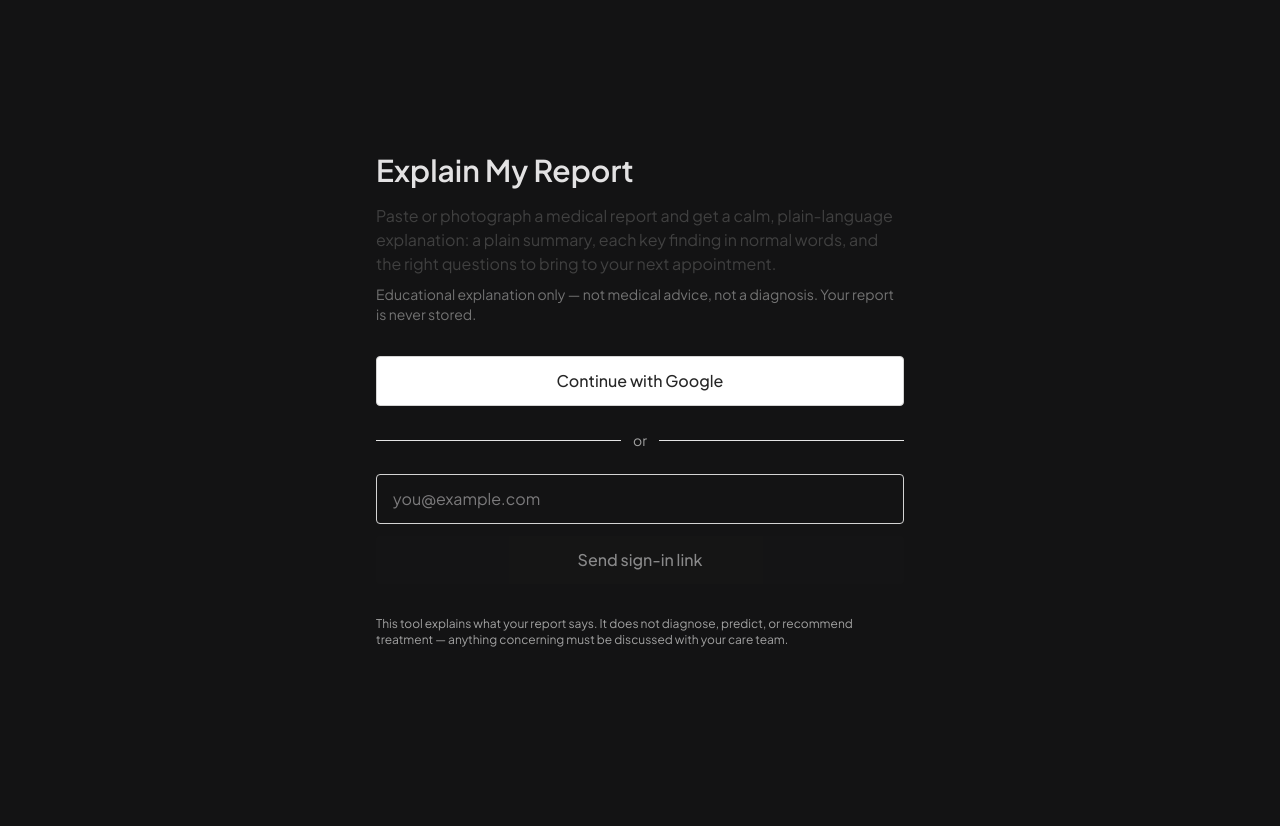
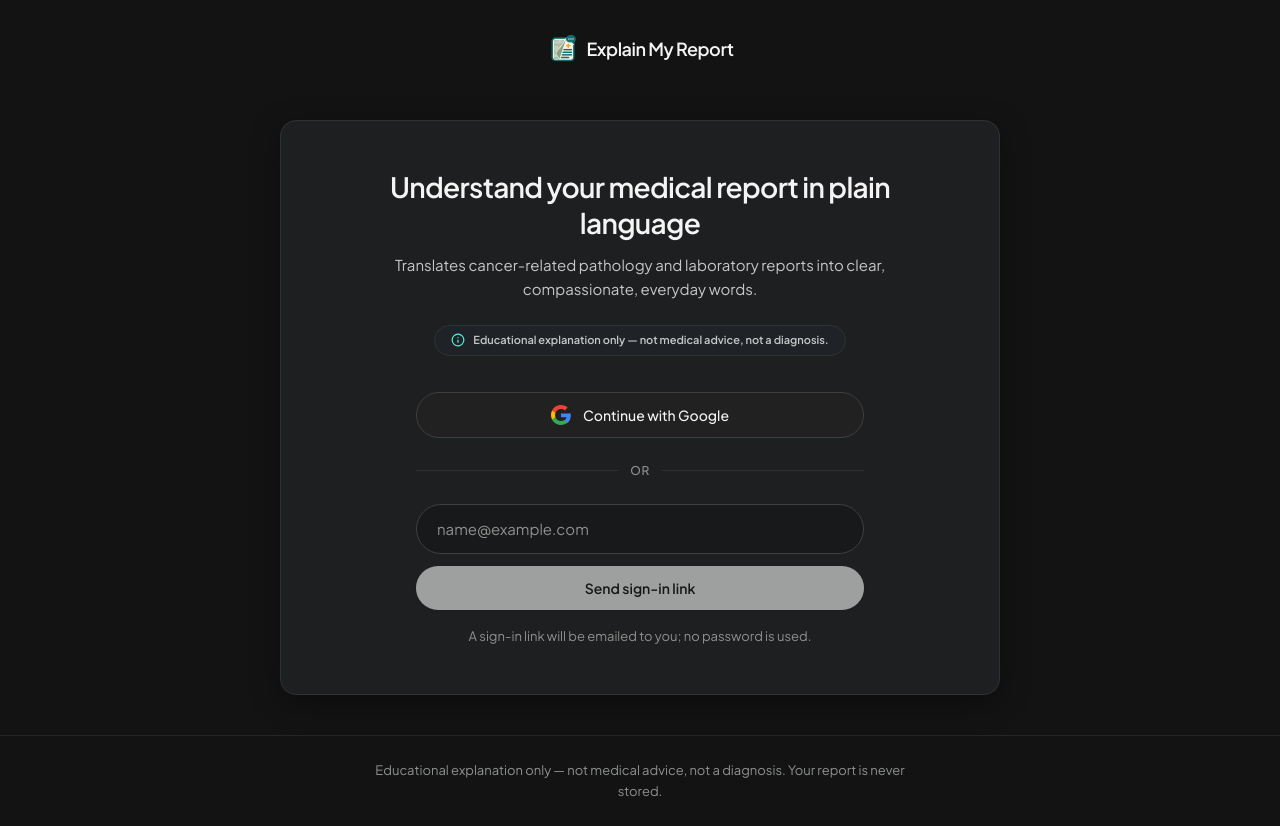
Before and after one commit to Rehan-nawroz/Explain-My-Report, a Next.js app: page / in a window 1280 px wide. Before the commit the page ends 800 px from the top, so only its background shows below. Built offline with nearby package versions, Linux system fonts and the light colour scheme; no server answers.

Commit message:
dark sign-in screen matching the design

```diff
--- a/components/auth-signin.tsx
+++ b/components/auth-signin.tsx
@@ -1,12 +1,14 @@
 "use client";
 
+import Image from "next/image";
 import { useState } from "react";
+import { Info, Mail } from "lucide-react";
 import { createClient } from "@/lib/supabase/client";
 
 /**
- * Signed-out screen (mechanics per approved frontend spec, Screen 1):
- * pitch block → "Continue with Google" → divider "or" → email field +
- * "Send sign-in link" → confirmation state. Boundary line in footer.
+ * Signed-out screen — Screen 1 of the design package.
+ * One hero card: headline, boundary pill, Google, "or", magic link.
+ * Authentication mechanics are unchanged from Task 6.
  */
 export default function AuthSignIn() {
   const [email, setEmail] = useState("");
@@ -43,76 +45,147 @@ export default function AuthSignIn() {
   }
 
   return (
-    <main className="mx-auto flex min-h-screen max-w-xl flex-col justify-center px-6 py-16">
-      <h1 className="text-3xl font-semibold">Explain My Report</h1>
-      <p className="mt-4 text-neutral-700">
-        Paste or photograph a medical report and get a calm, plain-language
-        explanation: a plain summary, each key finding in normal words, and the
-        right questions to bring to your next appointment.
+    <div className="flex min-h-screen flex-col bg-canvas">
+      <header className="mx-auto w-full max-w-7xl px-6 pb-4 pt-8">
+        <div className="flex select-none items-center justify-center gap-2">
+          <Image
+            src="/logo.png"
+            alt=""
+            width={32}
+            height={32}
+            className="rounded-lg"
+            priority
+          />
+          <span className="text-[18px] font-semibold tracking-tight text-ink-strong">
+            Explain My Report
+          </span>
+        </div>
+      </header>
+
+      <main className="mx-auto flex w-full max-w-[48rem] flex-1 flex-col items-center justify-center px-4 py-6 sm:px-6 md:py-10">
+        <section className="rise-in w-full rounded-2xl border border-[#2f3336] bg-surface p-6 shadow-[0_8px_30px_rgb(0,0,0,0.35)] sm:p-10 md:p-12">
+          <div className="space-y-3 text-center">
+            <h1 className="text-[28px] font-semibold leading-9 tracking-tight text-ink-strong">
+              Understand your medical report in plain language
+            </h1>
+            <p className="mx-auto max-w-xl text-body text-ink-soft">
+              Translates cancer-related pathology and laboratory reports into
+              clear, compassionate, everyday words.
             </p>
-      <p className="mt-2 text-sm text-neutral-500">
-        Educational explanation only — not medical advice, not a diagnosis.
-        Your report is never stored.
+          </div>
+
+          <div className="mt-6 flex justify-center">
+            <p className="inline-flex items-center gap-2 rounded-full border border-[#2f3336] bg-[#1f2328] px-4 py-1.5 text-[11px] font-semibold text-ink-soft">
+              <Info className="h-3.5 w-3.5 text-primary-bright" aria-hidden />
+              Educational explanation only — not medical advice, not a
+              diagnosis.
             </p>
+          </div>
 
+          <div className="mx-auto mt-9 max-w-md space-y-6">
             <button
               type="button"
               onClick={signInWithGoogle}
-        className="mt-8 w-full rounded border border-neutral-300 bg-white px-4 py-3 font-medium text-neutral-800 hover:bg-neutral-50"
+              className="flex w-full items-center justify-center gap-3 rounded-full border border-line-strong bg-[#212121] px-5 py-3 text-sm font-medium text-ink-strong transition-colors hover:bg-surface-elevated"
             >
+              <svg
+                aria-hidden="true"
+                className="h-5 w-5 flex-shrink-0"
+                viewBox="0 0 24 24"
+              >
+                <path
+                  d="M23.745 12.27c0-.7-.06-1.4-.19-2.07H12v4.51h6.6c-.29 1.52-1.14 2.8-2.4 3.66v3.05h3.88c2.27-2.09 3.66-5.17 3.66-9.15z"
+                  fill="#4285F4"
+                />
+                <path
+                  d="M12 24c3.24 0 5.95-1.08 7.93-2.91l-3.88-3.05c-1.08.72-2.45 1.16-4.05 1.16-3.12 0-5.77-2.1-6.72-4.93H1.24v3.15C3.26 21.36 7.36 24 12 24z"
+                  fill="#34A853"
+                />
+                <path
+                  d="M5.28 14.27c-.25-.72-.38-1.49-.38-2.27s.13-1.55.38-2.27V6.58H1.24C.45 8.16 0 9.94 0 12s.45 3.84 1.24 5.42l4.04-3.15z"
+                  fill="#FBBC05"
+                />
+                <path
+                  d="M12 4.75c1.77 0 3.35.61 4.6 1.8l3.42-3.42C17.95 1.19 15.24 0 12 0 7.36 0 3.26 2.64 1.24 6.58l4.04 3.15c.95-2.83 3.6-4.98 6.72-4.98z"
+                  fill="#EA4335"
+                />
+              </svg>
               Continue with Google
             </button>
 
-      <div className="my-6 flex items-center gap-3 text-sm text-neutral-400">
-        <span className="h-px flex-1 bg-neutral-200" />
+            <div className="flex items-center gap-3">
+              <span className="h-px flex-1 bg-[#2e3134]" />
+              <span className="text-[12px] font-medium uppercase tracking-wider text-ink-muted">
                 or
-        <span className="h-px flex-1 bg-neutral-200" />
+              </span>
+              <span className="h-px flex-1 bg-[#2e3134]" />
             </div>
 
             {sent ? (
-        <p className="rounded border border-neutral-200 bg-neutral-50 px-4 py-3 text-sm text-neutral-700">
+              <div className="rounded-2xl border border-teal-500/25 bg-[#16211f] p-5 text-center">
+                <Mail className="mx-auto h-5 w-5 text-primary" aria-hidden />
+                <p className="mt-2 text-body text-ink">
                   Check your email — we sent a sign-in link to{" "}
-          <strong>{email}</strong>.{" "}
+                  <strong className="font-medium text-ink-strong">
+                    {email}
+                  </strong>
+                  .
+                </p>
+                <p className="mt-1 text-caption text-ink-muted">
+                  The link signs you in; no password is used.
+                </p>
                 <button
                   type="button"
-            className="underline"
                   onClick={() => setSent(false)}
+                  className="mt-3 text-caption text-primary underline underline-offset-4 transition-colors hover:text-primary-bright"
                 >
                   Use a different email
                 </button>
-        </p>
+              </div>
             ) : (
-        <form onSubmit={sendMagicLink} className="flex flex-col gap-3">
+              <form onSubmit={sendMagicLink} className="space-y-3">
+                <div>
+                  <label className="sr-only" htmlFor="user-email">
+                    Email address
+                  </label>
                   <input
+                    id="user-email"
                     type="email"
                     required
                     value={email}
-            onChange={(e) => setEmail(e.target.value)}
-            placeholder="you@example.com"
-            className="w-full rounded border border-neutral-300 px-4 py-3"
-            aria-label="Email address"
+                    onChange={(event) => setEmail(event.target.value)}
+                    placeholder="name@example.com"
+                    className="w-full rounded-full border border-line-strong bg-surface-ambient px-5 py-3 text-body text-ink transition-colors placeholder:text-ink-muted focus:border-primary-bright focus:bg-[#141517] focus:outline-none focus:ring-2 focus:ring-primary-bright/20"
                   />
+                </div>
                 <button
                   type="submit"
                   disabled={busy || email.trim().length === 0}
-            className="w-full rounded bg-neutral-900 px-4 py-3 font-medium text-white disabled:opacity-50"
+                  className="w-full rounded-full bg-[#f4f4f4] px-5 py-3 text-sm font-semibold text-[#131314] shadow-sm transition-colors hover:bg-white disabled:cursor-not-allowed disabled:opacity-60"
                 >
                   {busy ? "Sending…" : "Send sign-in link"}
                 </button>
+                <p className="pt-1 text-center text-caption text-ink-muted">
+                  A sign-in link will be emailed to you; no password is used.
+                </p>
               </form>
             )}
 
             {error && (
-        <p className="mt-4 text-sm text-red-600" role="alert">
+              <p className="text-center text-caption text-danger" role="alert">
                 {error}
               </p>
             )}
+          </div>
+        </section>
+      </main>
 
-      <p className="mt-8 text-xs text-neutral-400">
-        This tool explains what your report says. It does not diagnose,
-        predict, or recommend treatment — anything concerning must be discussed
-        with your care team.
+      <footer className="w-full border-t border-[#2f3336]/60 bg-canvas px-6 py-6 text-center">
+        <p className="mx-auto max-w-xl text-caption leading-relaxed text-ink-muted">
+          Educational explanation only — not medical advice, not a diagnosis.
+          Your report is never stored.
         </p>
-    </main>
+      </footer>
+    </div>
   );
 }
```
Lines whose indentation alone changed are shown as unchanged.
